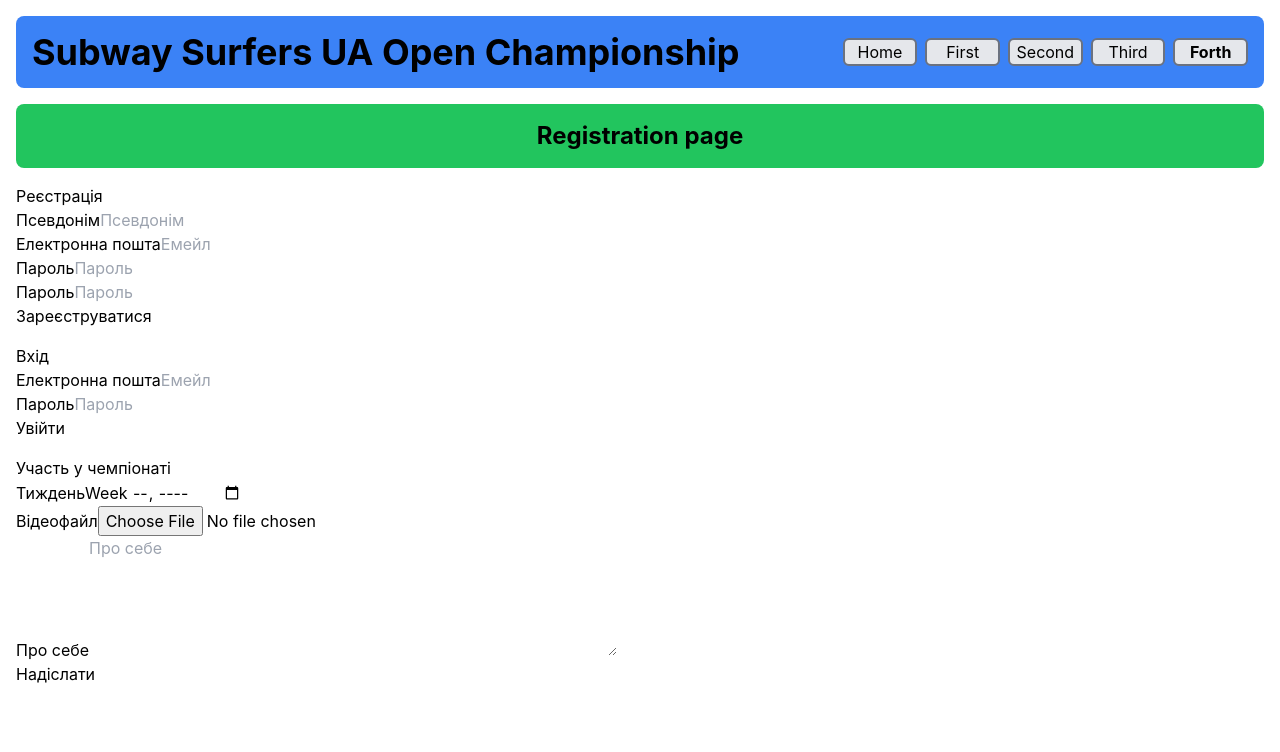
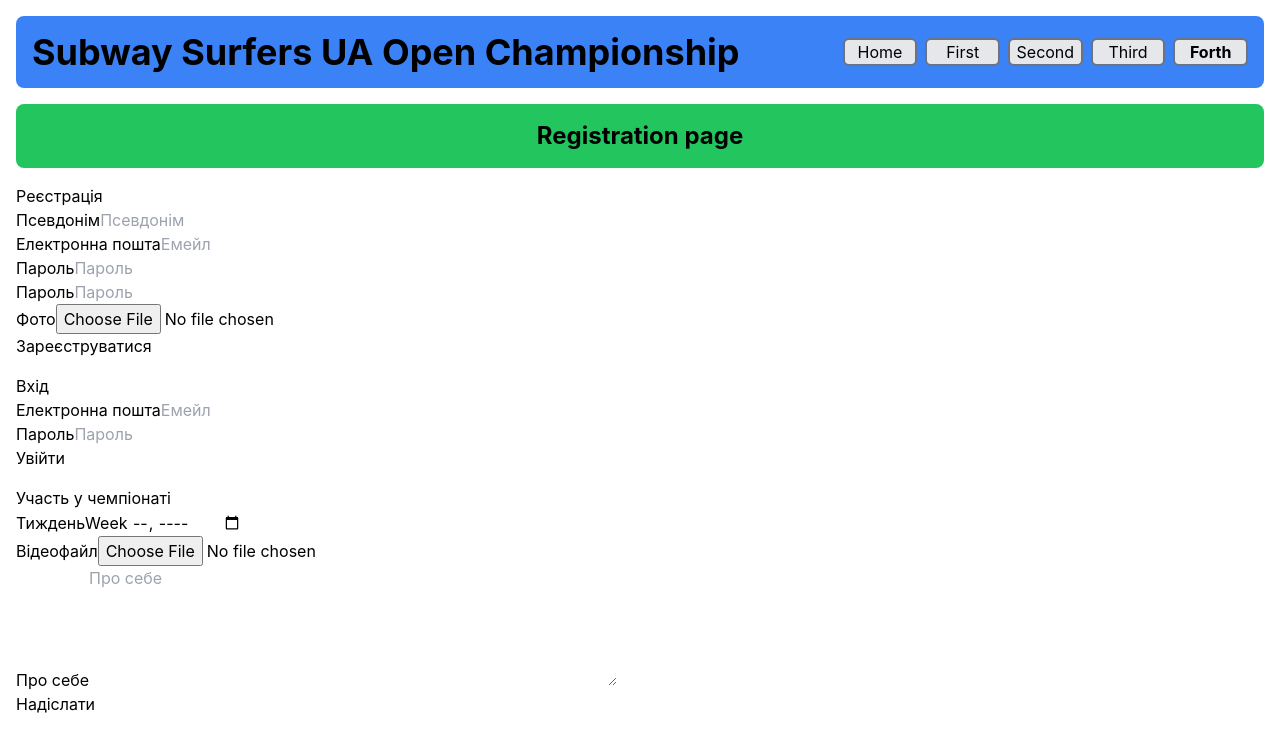
Before and after one commit to oleksandrmaliy/ssuaopen, a React (Vite) app: page /forth in a window 1280 px wide. Shown: the top 752 px of the page. Built offline with nearby package versions, Linux system fonts and the light colour scheme.

Commit message:
forms amended

```diff
--- a/src/components/participation.jsx
+++ b/src/components/participation.jsx
@@ -45,6 +45,7 @@
   const fileId = useId();
   const textAreaId = useId();
 
+
   const videoInputRef = useRef(null); // Створення рефу для input[type="file"]
 
   const handleSubmit = (values, actions) => {
@@ -80,6 +81,7 @@
               />
               <ErrorMessage name="week" component={ErrorToast} />
             </div>
+
 
             <div>
               <label htmlFor={fileId}>Відеофайл</label>
--- a/src/components/registration.jsx
+++ b/src/components/registration.jsx
@@ -1,4 +1,4 @@
-import { useId } from 'react';
+import { useId, useRef } from 'react';
 import { Formik, Form, Field, ErrorMessage } from 'formik';
 import * as Yup from 'yup';
 
@@ -7,7 +7,11 @@
   email: '',
   password: '',
   cfmPassword: '',
+  image: null,
 };
+
+const MAX_IMAGE_SIZE = 5 * 1024 * 1024; // Максимальний розмір фото 5MB (можна змінити)
+const SUPPORTED_IMAGE_FORMATS = ['image/jpeg', 'image/png', 'image/gif'];
 
 const userSchema = Yup.object().shape({
   nickname: Yup.string()
@@ -22,10 +26,22 @@
   cfmPassword: Yup.string()
     .oneOf([Yup.ref('password')], 'Паролі мають співпадати!')
     .required("Обов'язкове поле"),
+  image: Yup.mixed()
+    .required('Фото обов’язкове')
+    .test('is-valid-size', 'Файл завеликий (макс. 5MB)', (value) => {
+      return value && value.size <= MAX_IMAGE_SIZE;
+    })
+    .test(
+      'fileType',
+      'Непідтримуваний формат (дозволено JPEG, PNG, GIF)',
+      (value) => {
+        return value && SUPPORTED_IMAGE_FORMATS.includes(value.type);
+      },
+    ),
 });
 
 const ErrorToast = ({ children }) => {
-  return <h3>{children}</h3>;
+  return <h3 style={{ color: 'red' }}>{children}</h3>;
 };
 
 const Registration = ({ className }) => {
@@ -33,6 +49,9 @@
   const emailId = useId();
   const passwordId = useId();
   const cfmPasswordId = useId();
+  const imgId = useId();
+
+  const imageInputRef = useRef(null);
 
   const handleSubmit = (values, actions) => {
     console.log(values);
@@ -40,6 +59,10 @@
     console.log(cfmPassword);
     console.log(dataToSend);
     actions.resetForm();
+
+    if (imageInputRef.current) {
+      imageInputRef.current.value = ''; // очищаємо значення файлу
+    }
   };
 
   return (
@@ -50,6 +73,7 @@
         onSubmit={handleSubmit}
         validationSchema={userSchema}
       >
+        {({ setFieldValue }) => (
           <Form>
             <div>
               <label htmlFor={nickId}>Псевдонім</label>
@@ -64,7 +88,12 @@
 
             <div>
               <label htmlFor={emailId}>Електронна пошта</label>
-            <Field type="email" name="email" id={emailId} placeholder="Емейл" />
+              <Field
+                type="email"
+                name="email"
+                id={emailId}
+                placeholder="Емейл"
+              />
               <ErrorMessage name="email" component={ErrorToast} />
             </div>
 
@@ -90,8 +119,25 @@
               <ErrorMessage name="cfmPassword" component={ErrorToast} />
             </div>
 
+            <div>
+              <label htmlFor={imgId}>Фото</label>
+              <input
+                ref={imageInputRef} // Прив'язуємо реф
+                id={imgId}
+                name="image"
+                type="file"
+                accept="image/*" // Для вибору зображень
+                onChange={(event) => {
+                  const file = event.currentTarget.files?.[0];
+                  setFieldValue('image', file);
+                }}
+              />
+              <ErrorMessage name="image" component={ErrorToast} />
+            </div>
+
             <button type="submit">Зареєструватися</button>
           </Form>
+        )}
       </Formik>
     </div>
   );
```
Lines whose indentation alone changed are shown as unchanged.
